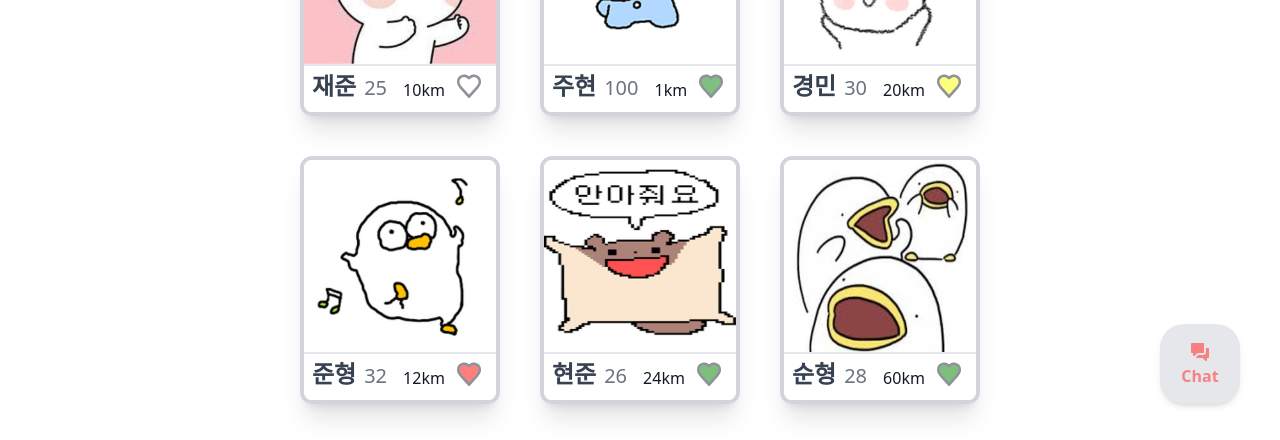
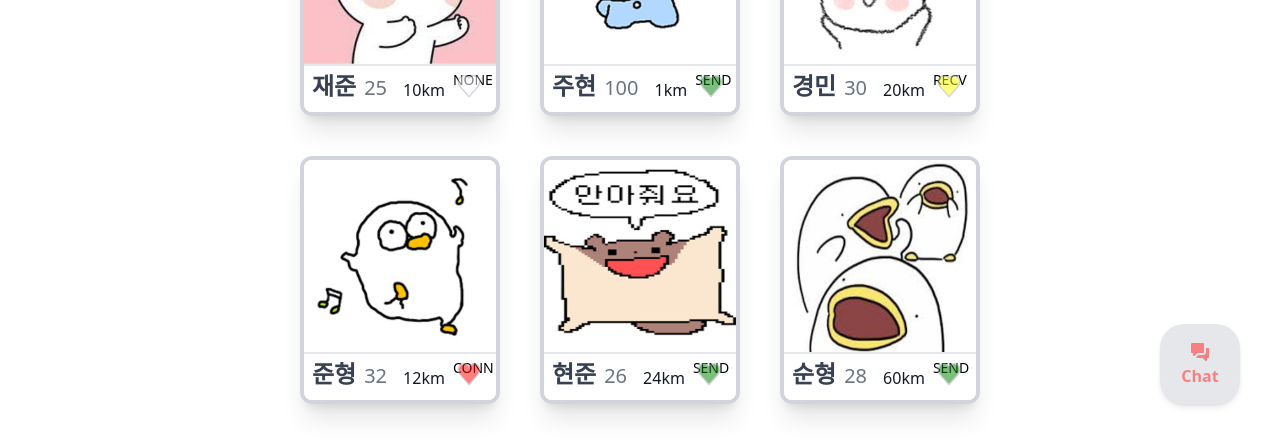
Before and after one commit to 42Seoul-Tea42/frontend, a Next.js app: page /home in a window 1280 px wide. Shown: the part 356-796 px from the top of the page. Built offline with nearby package versions, Linux system fonts and the light colour scheme; no server answers.

Commit message:
style 팬시 상태 텍스트 추가

```diff
--- a/app/UI/FancyButton.tsx
+++ b/app/UI/FancyButton.tsx
@@ -21,8 +21,23 @@ function FancyButton({ fancyState, onClick }: FancyButtonProps) {
         return 'white';
     }
   };
+  const textPicker = () => {
+    switch (fancyState) {
+      case Fancy.NONE:
+        return 'NONE';
+      case Fancy.SEND:
+        return 'SEND';
+      case Fancy.RECV:
+        return 'RECV';
+      case Fancy.CONN:
+        return 'CONN';
+      default:
+        return 'white';
+    }
+  };
   return (
-    <button onClick={onClick} className="hover:animate-ping">
+    <button onClick={onClick} className="hover:brightness-50">
+      <p className="absolute font-thin text-sm">{textPicker()}</p>
       <HeartSVG color={colorPicker()} />
     </button>
   );
--- a/app/svg/HeartSVG.tsx
+++ b/app/svg/HeartSVG.tsx
@@ -5,7 +5,7 @@ interface HeartSVGProps {
 const HeartSVG: React.FC<HeartSVGProps> = ({ color }) => {
   return (
     <svg
-      className="w-8 h-8 text-gray-800 dark:text-white opacity-50"
+      className="w-8 h-8 text-gray-400 dark:text-white opacity-50"
       aria-hidden="true"
       xmlns="http://www.w3.org/2000/svg"
       width="24"
@@ -17,7 +17,7 @@ const HeartSVG: React.FC<HeartSVGProps> = ({ color }) => {
         stroke="currentColor"
         strokeLinecap="round"
         strokeLinejoin="round"
-        strokeWidth="2"
+        strokeWidth="1"
         d="M12.01 6.001C6.5 1 1 8 5.782 13.001L12.011 20l6.23-7C23 8 17.5 1 12.01 6.002Z"
       />
     </svg>
```
